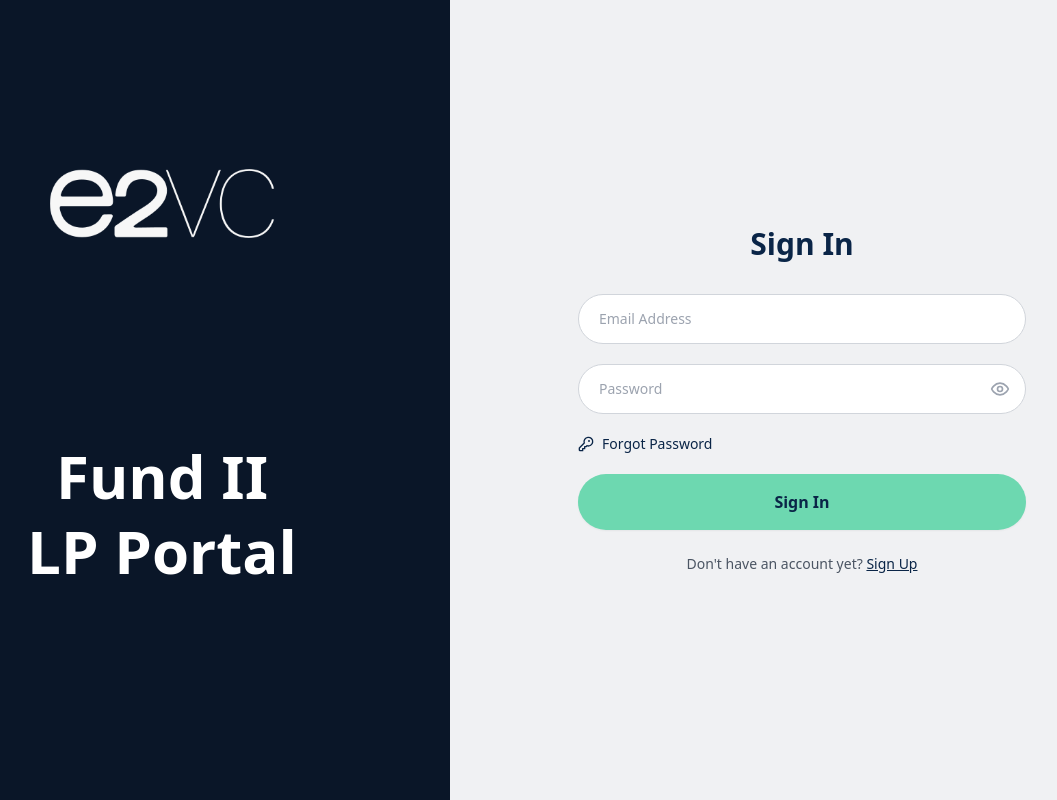
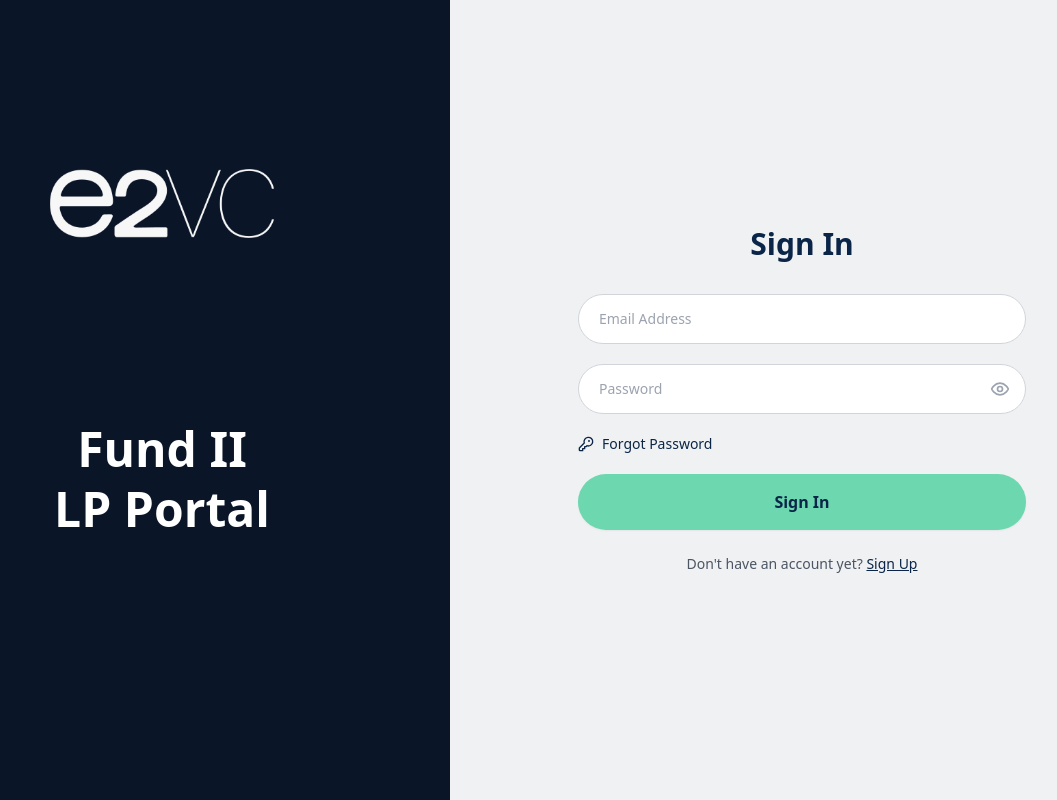
Before and after one commit to Esatacar/lpportalyeni, a React (Vite) app: page /auth in a window 1280 px wide. Shown: the whole page, without its empty margins (126-1183 px from the left). Built offline with nearby package versions, Linux system fonts and the light colour scheme; no server answers.

Commit message:
Adjust text size and logo spacing

```diff
--- a/src/pages/Auth.tsx
+++ b/src/pages/Auth.tsx
@@ -71,7 +71,7 @@ In the meantime, you can sign in to check your approval status.`);
           alt="e2vc"
           className="w-full"
         />
-        <h2 className="text-white text-6xl font-bold mt-8 font-sans text-center leading-tight">
+        <h2 className="text-white text-5xl font-bold mt-3 font-sans text-center leading-tight">
           Fund II<br />LP Portal
         </h2>
       </div>
```
